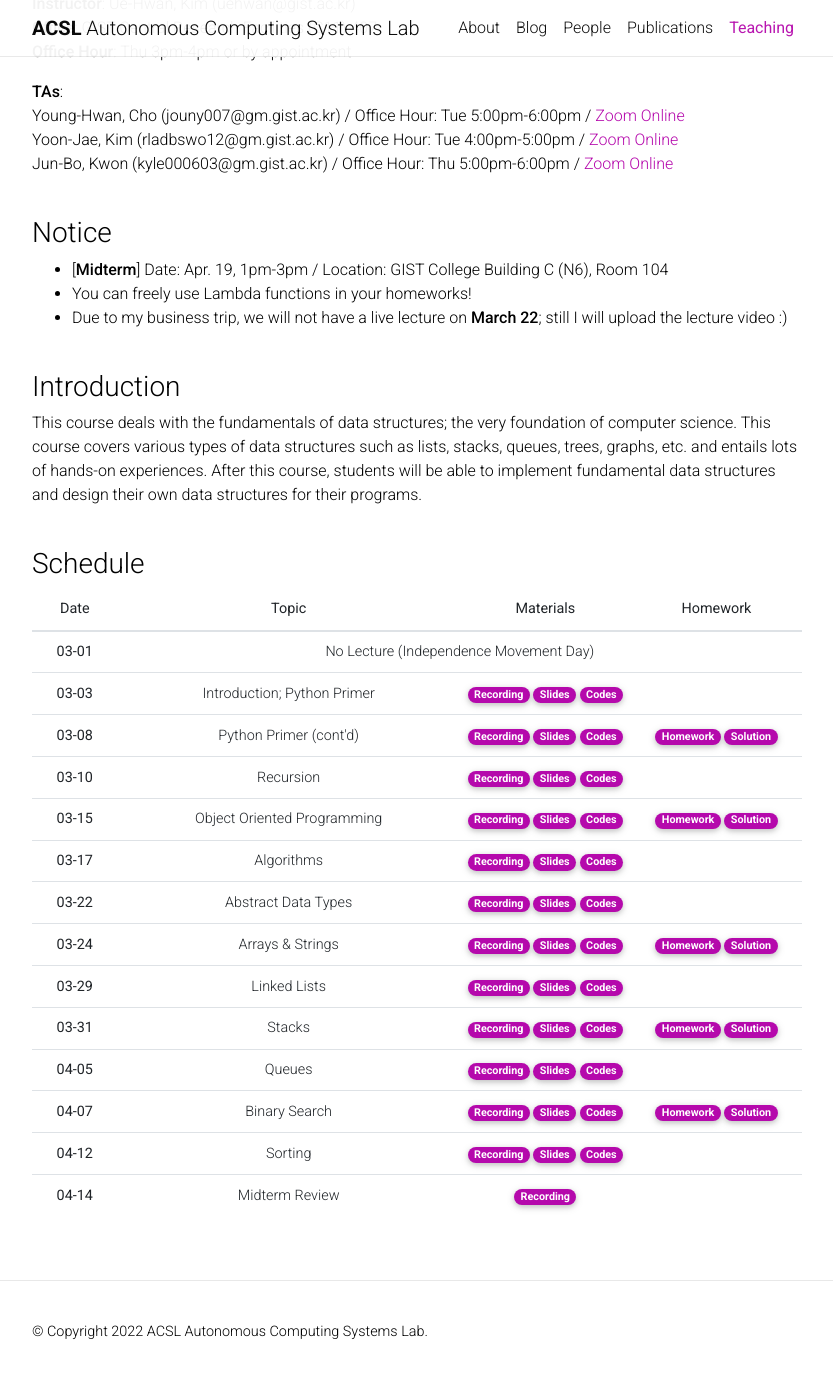
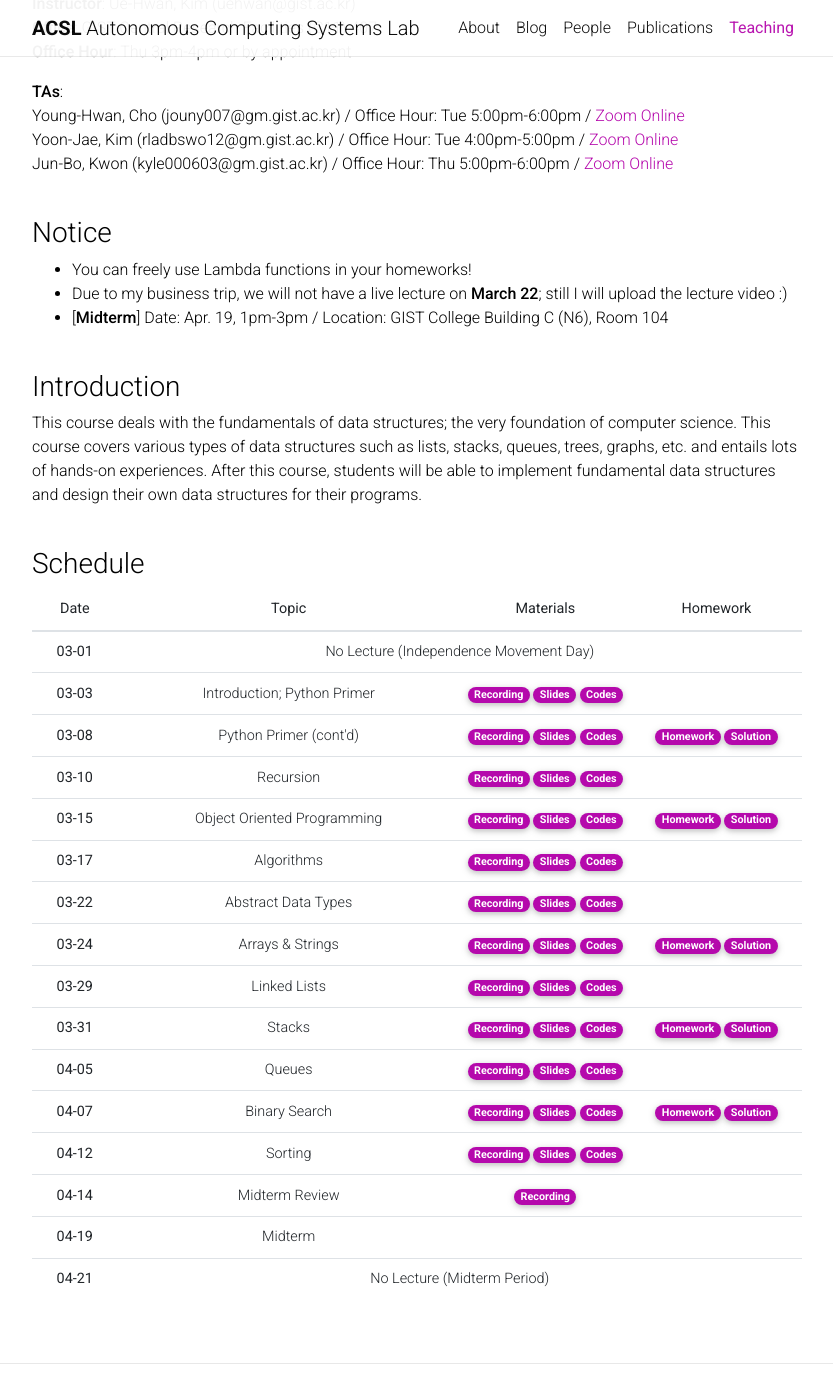
Before and after one commit to Uehwan/Uehwan.github.io, a Jekyll site: the page built from _teaching/datastruct22sp.md, in a window 1280 px wide and 1400 px high, scrolled down 291 px. Shown: the whole window, without its empty margins (223-1056 px from the left). Built offline with Jekyll 4.4.1, drawn with Linux system fonts in a browser that asks for light colours; nearby versions of some CDN libraries; comment, search, counter and statistics services are not loaded; a style sheet for code colours, icons or effects is not loaded.

Commit message:
[ds22sp] 22-04-19 pre

```diff
--- a/_teaching/datastruct22sp.md
+++ b/_teaching/datastruct22sp.md
@@ -19,9 +19,9 @@
 <br/>
 
 ### Notice
-- [**Midterm**] Date: Apr. 19, 1pm-3pm / Location: GIST College Building C (N6),  Room 104
 - You can freely use Lambda functions in your homeworks!
 - Due to my business trip, we will not have a live lecture on **March 22**; still I will upload the lecture video :)
+- [**Midterm**] Date: Apr. 19, 1pm-3pm / Location: GIST College Building C (N6),  Room 104
 <br/>
 <br/>
 
@@ -154,7 +154,7 @@
         <!--a href="https://colab.research.google.com/drive/1gRNMsgBKA2hXzE6bEDwtpcdjbgxCc6t1?usp=sharing" target="_blank" class="badge badge-pill" style="background-color:#B509AC;">Homework</a-->
       </td>
     </tr>
-    <tr>
+    <tr style="border-bottom: 1.5px solid lightgrey;">
       <th scope="row">04-14</th>
       <td>Midterm Review</td>
       <td>
@@ -166,6 +166,23 @@
         <!--a href="https://colab.research.google.com/drive/1gRNMsgBKA2hXzE6bEDwtpcdjbgxCc6t1?usp=sharing" target="_blank" class="badge badge-pill" style="background-color:#B509AC;">Homework</a-->
       </td>
     </tr>
+    <tr>
+      <th scope="row">04-19</th>
+      <td>Midterm</td>
+      <td>
+        <!--a href="https://youtu.be/o8dXKCL00Dc" target="_blank" class="badge badge-pill" style="background-color:#B509AC;">Recording</a-->
+        <!--a href="https://docs.google.com/presentation/d/1qwWXB62idf3332JFdYpbSoRAb8rkhKBZmkOKQDqmatM/edit?usp=sharing" target="_blank" class="badge badge-pill" style="background-color:#B509AC;">Slides</a-->
+        <!--a href="https://colab.research.google.com/drive/1S9OYcv8v-KU1w1RI_t7fEb78EGjrQ3Aw?usp=sharing" target="_blank" class="badge badge-pill" style="background-color:#B509AC;">Codes</a-->
+      </td>
+      <td>
+        <!--a href="https://colab.research.google.com/drive/1gRNMsgBKA2hXzE6bEDwtpcdjbgxCc6t1?usp=sharing" target="_blank" class="badge badge-pill" style="background-color:#B509AC;">Homework</a-->
+        <!--a href="https://colab.research.google.com/drive/1gRNMsgBKA2hXzE6bEDwtpcdjbgxCc6t1?usp=sharing" target="_blank" class="badge badge-pill" style="background-color:#B509AC;">Solution</a-->
+      </td>
+    </tr>
+    <tr>
+      <th scope="row">04-21</th>
+      <td colspan="3">No Lecture (Midterm Period)</td>
+    </tr>
   </tbody>
 </table>
 </div>
```
